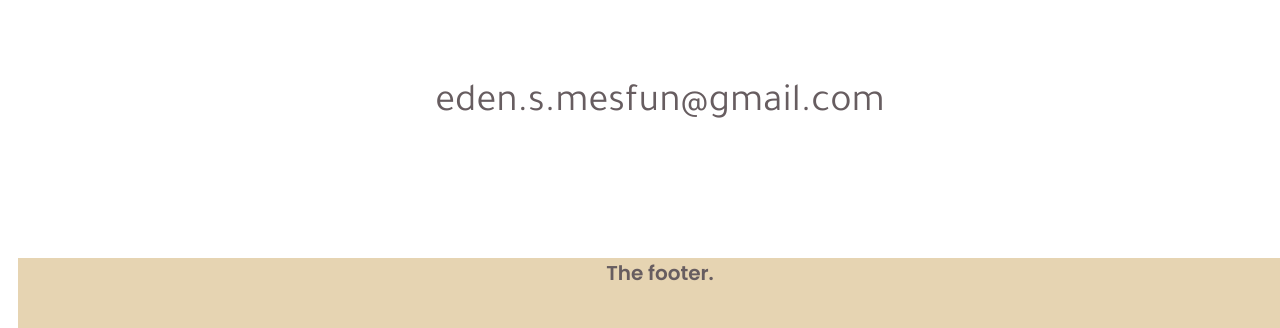
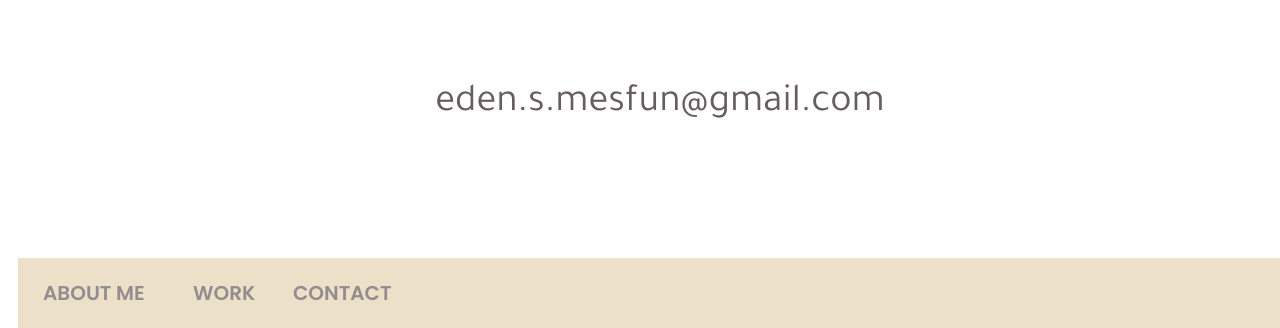
Before and after one commit to eyosef/portfolio_page, a plain HTML site: page index.html in a window 1280 px wide. Shown: the part 2954-3282 px from the top of the page. Drawn offline with Linux system fonts and the light colour scheme.

Commit message:
finalized the footer

```diff
--- a/index.html
+++ b/index.html
@@ -113,7 +113,9 @@
                     eden.s.mesfun@gmail.com
                 </div>
                 <div class="footer">
-                    The footer.
+                    <p id="about-link">ABOUT ME</p>
+                    <p id="work-link">WORK</p>
+                    <p id="footer-link">CONTACT</p>
                 </div>
             </div>
 
--- a/main.css
+++ b/main.css
@@ -290,4 +290,23 @@ img#linkedin-icon {
     background-color: rgb(230, 212, 178);
     font-color: rgb(103, 93, 96);
     z-index: 1;
+    opacity: 0.7;
 }
+
+p#about-link {
+    position: absolute;
+    float: left;
+    padding-left: 25px;
+}
+
+p#work-link {
+    position: absolute;
+    left: 150px;
+    padding-left: 25px;
+}
+
+p#footer-link {
+    position: absolute;
+    left: 250px;
+    padding-left: 25px;
+}
```
